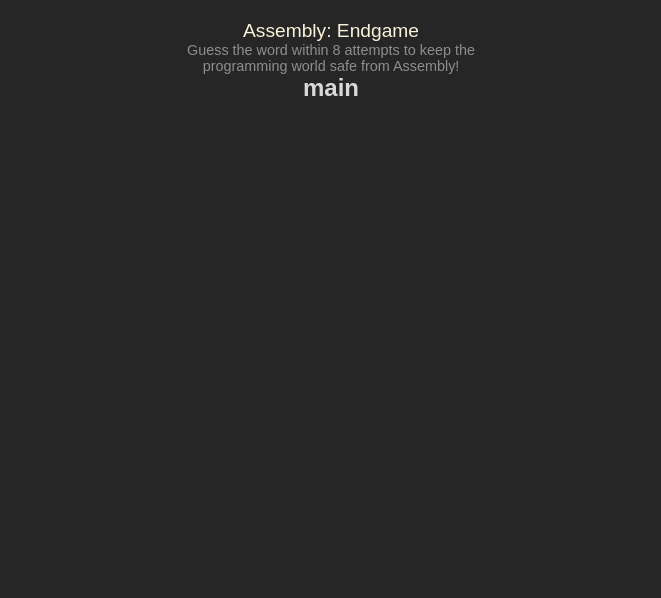
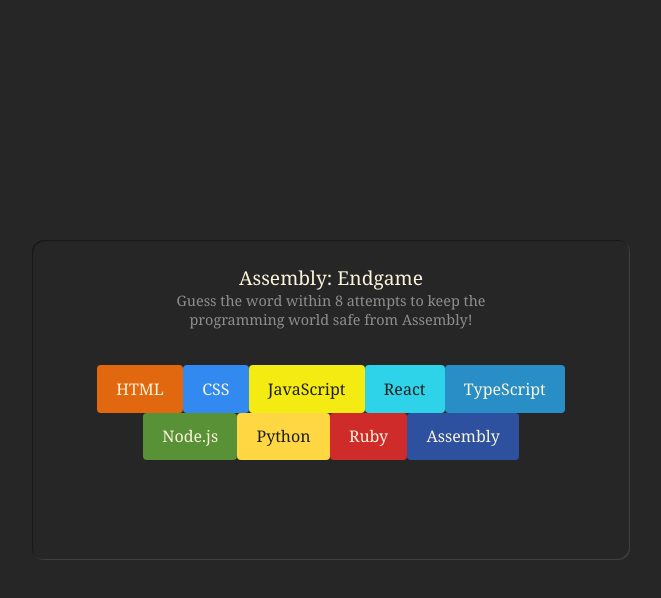
Before and after one commit to Jogata/SoftUni-React-Project, a React (Vite) app in the folder client/: page / in a window 1280 px wide. Shown: the top 598 px of the page, without its empty margins (309-970 px from the left). Built offline with nearby package versions, Linux system fonts and the light colour scheme; a web font is replaced by a local one.

Commit message:
added language chips elements

```diff
--- a/client/public/styles.css
+++ b/client/public/styles.css
@@ -675,17 +675,29 @@ article {
 }
 
 body {
+  display: flex;
   padding: 20px;
   min-height: 100vh;
   color: #d9d9d9;
-  font-family: "Hanken Grotesk", Arial, sans-serif;
+  /* font-family: "Hanken Grotesk", Arial, sans-serif; */
+  font-family: Georgia, serif;
   background-color: #262626;
 }
 
+#root {
+  /* max-width: 560px; */
+  min-height: 320px;
+  margin: auto;
+  padding: 24px;
+  border-radius: 12px;
+  box-shadow: inset 1px 1px 1px #0006,
+          inset -1px -1px 1px #fff2;
+}
+
 main {
-  display: flex;
-  align-items: center;
-  flex-direction: column;
+  /* display: flex; */
+  /* align-items: center; */
+  /* flex-direction: column; */
 }
 
 header {
@@ -699,7 +711,24 @@ header > h1 {
 }
 
 header > p {
+  max-width: 350px;
+  margin: auto;
+  color: #8e8e8e;
   font-size: 0.9rem;
-  max-width: 350px;
-  color: #8e8e8e;
 }
+
+.language-chips {
+  max-width: 550px;
+  margin: 36px auto;
+  text-align: center;
+  /* display: flex; */
+  /* gap: 5px; */
+  /* flex-wrap: wrap; */
+  /* justify-content: center; */
+}
+
+.chip {
+  display: inline-block;
+  padding: 0.8em 1.2em;
+  border-radius: 4px;
+}
--- a/client/src/components/recepies/Main.jsx
+++ b/client/src/components/recepies/Main.jsx
@@ -1,4 +1,71 @@
+const languages = [
+    {
+        name: "HTML",
+        backgroundColor: "#E2680F",
+        color: "#F9F4DA",
+    },
+    {
+        name: "CSS",
+        backgroundColor: "#328AF1",
+        color: "#F9F4DA",
+    },
+    {
+        name: "JavaScript",
+        backgroundColor: "#F4EB13",
+        color: "#1E1E1E",
+    },
+    {
+        name: "React",
+        backgroundColor: "#2ED3E9",
+        color: "#1E1E1E",
+    },
+    {
+        name: "TypeScript",
+        backgroundColor: "#298EC6",
+        color: "#F9F4DA",
+    },
+    {
+        name: "Node.js",
+        backgroundColor: "#599137",
+        color: "#F9F4DA",
+    },
+    {
+        name: "Python",
+        backgroundColor: "#FFD742",
+        color: "#1E1E1E",
+    },
+    {
+        name: "Ruby",
+        backgroundColor: "#D02B2B",
+        color: "#F9F4DA",
+    },
+    {
+        name: "Assembly",
+        backgroundColor: "#2D519F",
+        color: "#F9F4DA",
+    },
+];
+
 export function Main() {
+    const languageElements = languages.map(lang => {
+        const styles = {
+            color: lang.color,
+            backgroundColor: lang.backgroundColor,
+        };
+
+        const classes = "chip";
+
+        return (
+            <span
+                key={lang.name}
+                className={classes}
+                style={styles}
+            >
+                {lang.name}
+            </span>
+        )
+    });
+
     return (
         <main>
             <header>
@@ -7,7 +74,10 @@ export function Main() {
                     programming world safe from Assembly!</p>
             </header>
 
-            <h2>main</h2>
+            {/* <h2>main</h2> */}
+            <section className="language-chips">
+                {languageElements}
+            </section>
         </main>
     )
 }
```
